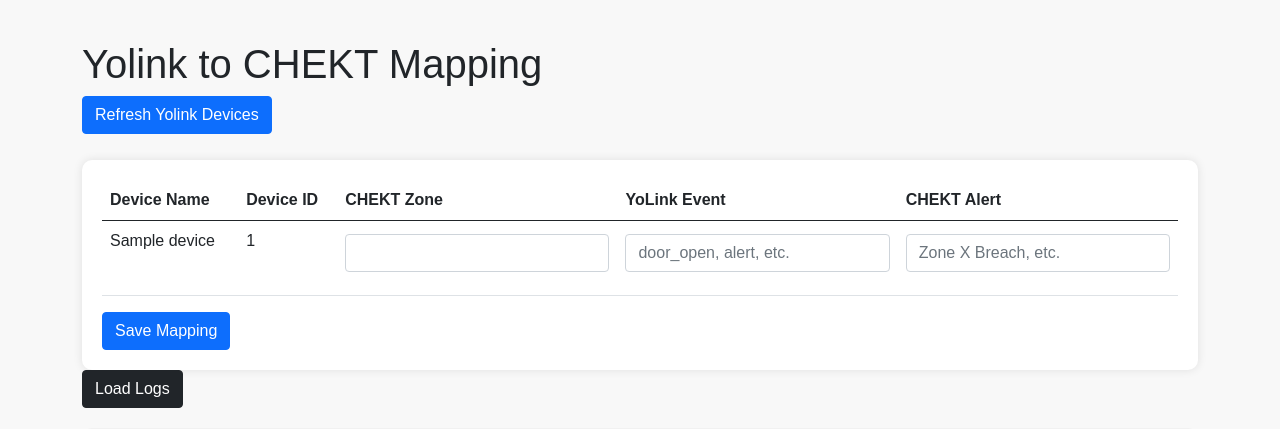
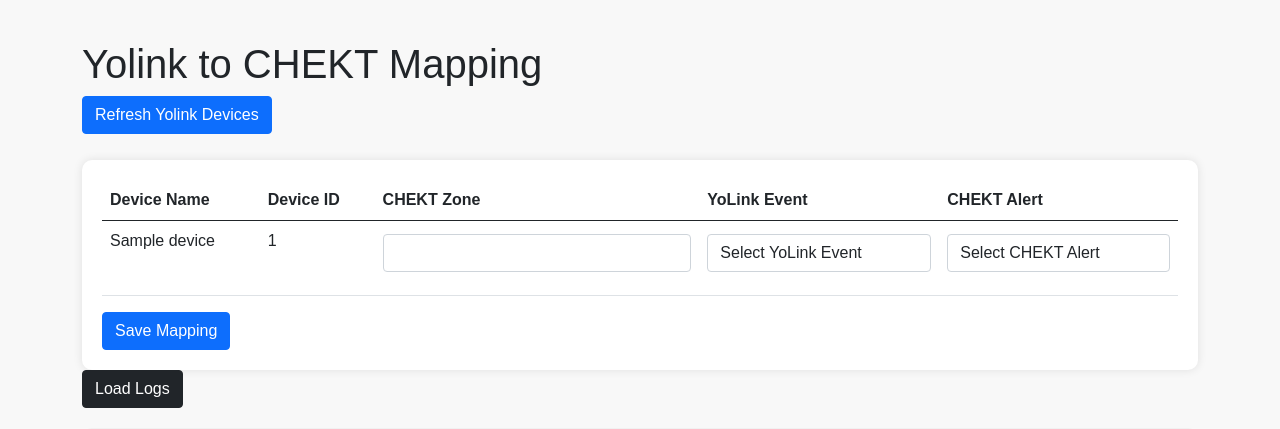
Before and after one commit to lazerusrm/yolink-chekt, a Flask app: template templates/index.html in a window 1280 px wide. Shown: the top 429 px of the page. Run offline with Flask 2, Linux system fonts and the light colour scheme; the template is opened without the code that fills it: most values are stand-ins (such as "Sample title", 1, 10 or a date in 2020).

Commit message:
drop box time

```diff
--- a/templates/index.html
+++ b/templates/index.html
@@ -27,7 +27,8 @@
             margin-top: 10px;
         }
 
-        input {
+        input,
+        select {
             width: 100%;
             padding: 5px;
             margin: 5px 0 15px;
@@ -94,25 +95,33 @@
                         <th>Device Name</th>
                         <th>Device ID</th>
                         <th>CHEKT Zone</th>
-                        <th>YoLink Event</th> <!-- New column for event -->
-                        <th>CHEKT Alert</th> <!-- New column for alert mapping -->
+                        <th>YoLink Event</th>
+                        <th>CHEKT Alert</th>
                     </tr>
                 </thead>
                 <tbody id="devices-table-body">
-                    <!-- Devices will be populated here by the server -->
                     {% for device in devices %}
                     <tr>
                         <td>{{ device.name }}</td>
                         <td>{{ device.deviceId }}</td>
                         <td>
-                            <input type="text" name="chekt_zone" class="form-control" value="{{ mappings.get(device['deviceId'], '') }}">
-                            <input type="hidden" name="device_id" value="{{ device['deviceId'] }}">
+                            <input type="text" name="chekt_zone" class="form-control chekt-zone"
+                                value="{{ mappings[device.deviceId]['chekt_zone'] if device.deviceId in mappings else '' }}">
+                            <input type="hidden" name="device_id" value="{{ device.deviceId }}">
                         </td>
                         <td>
-                            <input type="text" name="yolink_event" class="form-control" placeholder="door_open, alert, etc.">
+                            <select name="yolink_event" class="form-control">
+                                <option value="">Select YoLink Event</option>
+                                <option value="open" {% if mappings[device.deviceId]['yolink_event'] == 'open' %}selected{% endif %}>open</option>
+                                <option value="closed" {% if mappings[device.deviceId]['yolink_event'] == 'closed' %}selected{% endif %}>closed</option>
+                                <option value="alert" {% if mappings[device.deviceId]['yolink_event'] == 'alert' %}selected{% endif %}>alert</option>
+                            </select>
                         </td>
                         <td>
-                            <input type="text" name="chekt_alert" class="form-control" placeholder="Zone X Breach, etc.">
+                            <select name="chekt_alert" class="form-control chekt-alert">
+                                <option value="">Select CHEKT Alert</option>
+                                <!-- This will be dynamically updated based on the CHEKT Zone -->
+                            </select>
                         </td>
                     </tr>
                     {% endfor %}
@@ -149,8 +158,8 @@
             $('input[name="device_id"]').each(function (index) {
                 var deviceId = $(this).val();
                 var zone = $(this).closest('tr').find('input[name="chekt_zone"]').val();
-                var event = $(this).closest('tr').find('input[name="yolink_event"]').val();  // New event field
-                var alert = $(this).closest('tr').find('input[name="chekt_alert"]').val();  // New alert field
+                var event = $(this).closest('tr').find('select[name="yolink_event"]').val();
+                var alert = $(this).closest('tr').find('select[name="chekt_alert"]').val();
 
                 // Add each device mapping to the array
                 mappingsArray.push({
@@ -206,6 +215,21 @@
             });
         });
 
+        // Update CHEKT Alert options based on the CHEKT Zone entered
+        $(document).on('input', '.chekt-zone', function () {
+            var chektZone = $(this).val();
+            var alertDropdown = $(this).closest('tr').find('select[name="chekt_alert"]');
+
+            // Clear existing options
+            alertDropdown.empty();
+            alertDropdown.append('<option value="">Select CHEKT Alert</option>');
+
+            // Add the new option based on the entered zone
+            if (chektZone) {
+                alertDropdown.append('<option value="Zone ' + chektZone + ' Breach">Zone ' + chektZone + ' Breach</option>');
+            }
+        });
+
         // Load logs
         $('#load-logs-btn').on('click', function () {
             $.ajax({
```
